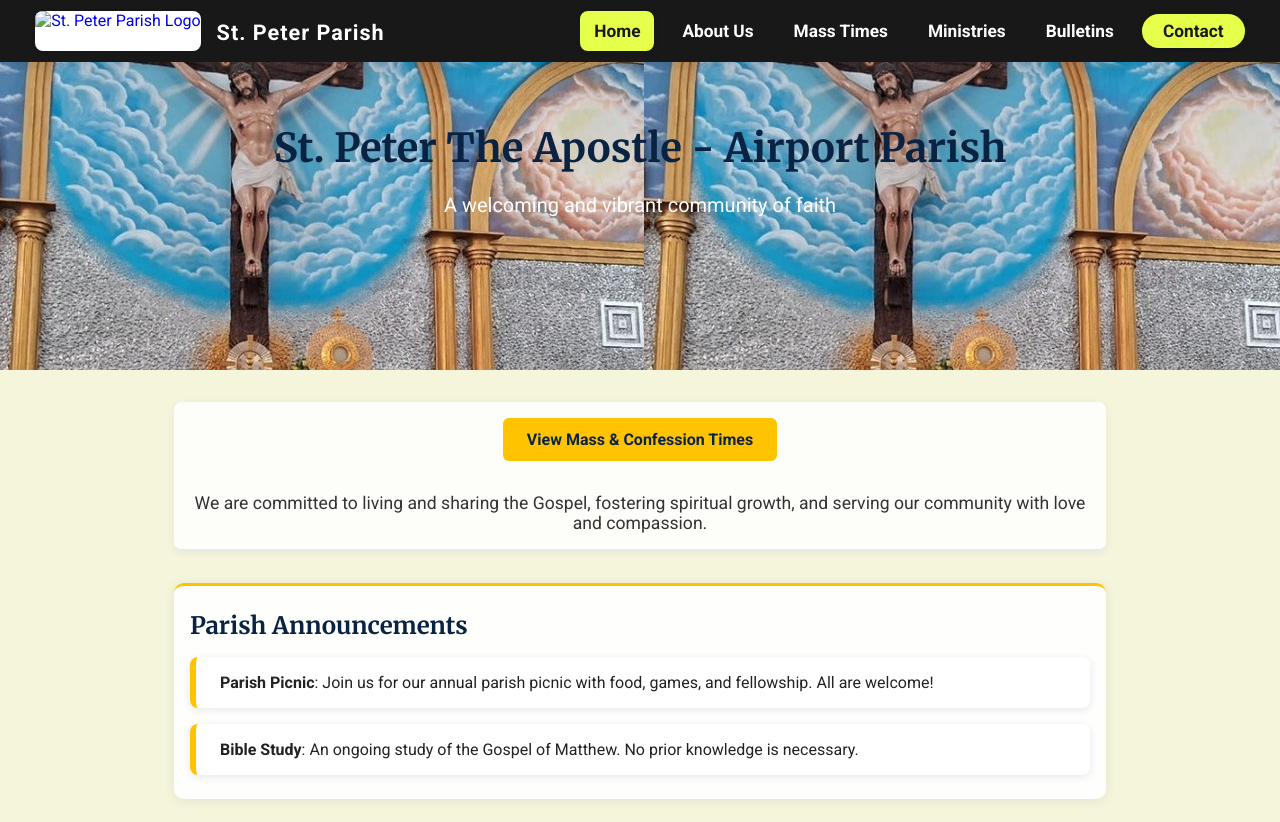
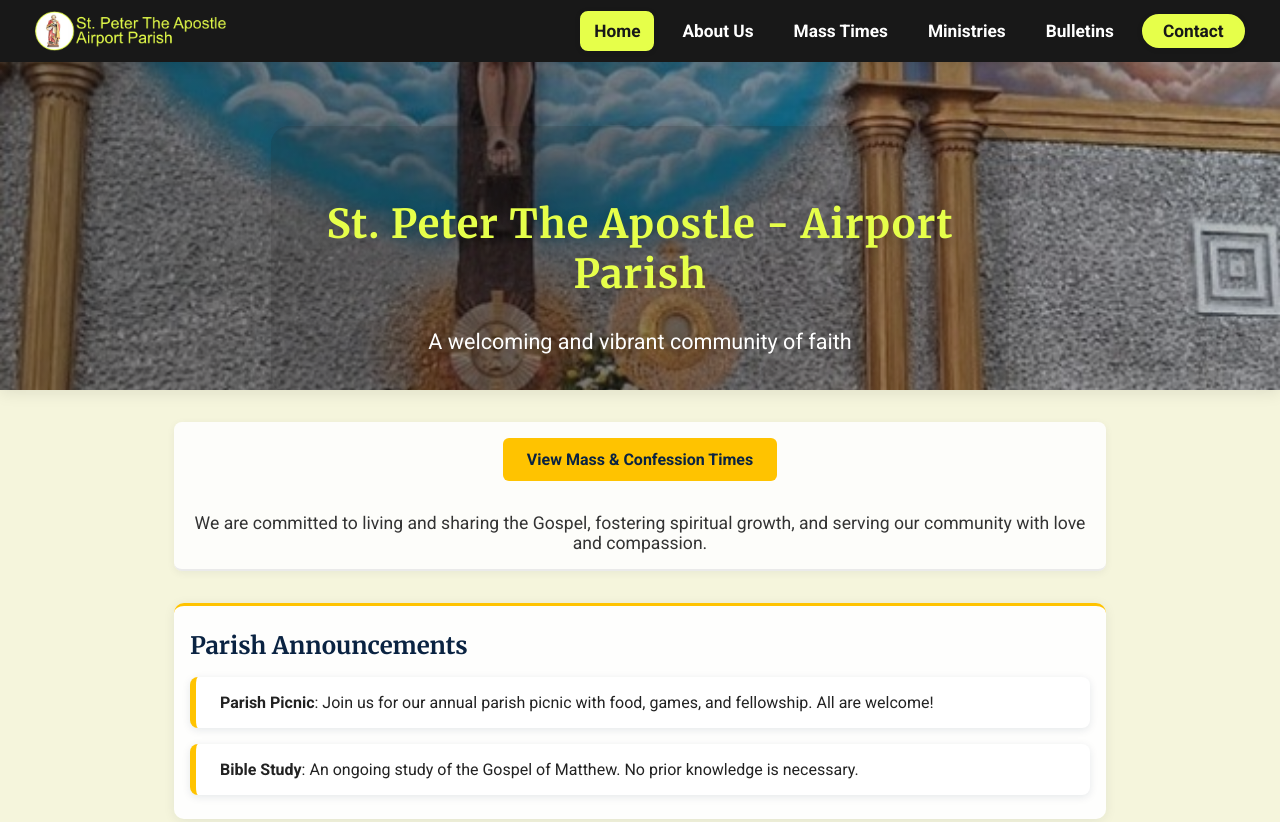
Before and after one commit to Mutale-Kabamba/st-peter, a website: page index.html in a window 1280 px wide. Shown: the top 822 px of the page. Drawn offline with Linux system fonts and the light colour scheme.

Commit message:
Update navigation logo and enhance hero section styling

```diff
--- a/assets/html/nav.html
+++ b/assets/html/nav.html
@@ -1,8 +1,8 @@
 <nav class="main-nav">
   <div class="nav-content">
     <a href="index.html" class="nav-logo">
-      <img src="assets/img/logo.png" alt="St. Peter Parish Logo" height="40" />
-      <span class="nav-title">St. Peter Parish</span>
+      <img src="assets/img/logo2.png" alt="St. Peter Parish Logo" height="52" />
+      <span class="nav-title"></span>
     </a>
     <ul class="nav-links" id="nav-links">
   <li><a href="index.html" class="nav-link" id="nav-home">Home</a></li>
@@ -51,13 +51,13 @@
     text-decoration: none;
   }
   .nav-logo img {
-    height: 40px;
-    width: auto;
-    border-radius: 8px;
-    background: #fff;
-    box-shadow: 0 1px 4px rgba(0,0,0,0.08);
-    object-fit: contain;
-    margin-right: 0.3rem;
+  height: 40px;
+  width: auto;
+  border-radius: 8px;
+  background: transparent;
+  box-shadow: none;
+  object-fit: contain;
+  margin-right: 0.3rem;
   }
   .nav-title {
     color: #fff;
--- a/index.html
+++ b/index.html
@@ -20,9 +20,10 @@
 
   <!-- Hero Section -->
   <section class="hero" style="background-image: url('assets/img/hero-church.jpg');">
+    <div class="hero-overlay"></div>
     <div class="hero-content">
-      <h2>St. Peter The Apostle - Airport Parish</h2>
-      <p class="subtitle">A welcoming and vibrant community of faith</p>
+      <h2 class="hero-title">St. Peter The Apostle - Airport Parish</h2>
+      <p class="hero-subtitle">A welcoming and vibrant community of faith</p>
     </div>
   </section>
 
@@ -63,6 +64,78 @@
 
   <!-- Footer -->
   <div id="footer-container"></div>
+  <style>
+    .hero {
+      position: relative;
+      width: 100vw;
+      min-height: 340px;
+      display: flex;
+      align-items: center;
+      justify-content: center;
+      background-size: cover;
+      background-position: center;
+      margin: 0;
+      padding: 0;
+      box-shadow: 0 2px 16px rgba(0,0,0,0.10);
+      border-radius: 0;
+      overflow: hidden;
+    }
+    .hero-overlay {
+      position: absolute;
+      top: 0; left: 0; right: 0; bottom: 0;
+      background: linear-gradient(120deg, rgba(24,24,24,0.55) 0%, rgba(24,24,24,0.25) 100%);
+      z-index: 1;
+    }
+    .hero-content {
+      position: relative;
+      z-index: 2;
+      text-align: center;
+      width: 100%;
+      max-width: 700px;
+      margin: 0 auto;
+      padding: 2.5rem 1.2rem;
+      color: #fff;
+      display: flex;
+      flex-direction: column;
+      align-items: center;
+      justify-content: center;
+      background: rgba(24,24,24,0.18);
+      border-radius: 18px;
+      box-shadow: 0 2px 16px rgba(0,0,0,0.10);
+    }
+    .hero-title {
+      font-family: 'Merriweather', serif;
+      font-size: 2.7rem;
+      font-weight: 700;
+      margin-bottom: 0.7rem;
+      color: #e6ff4a;
+      text-shadow: 0 2px 12px rgba(0,0,0,0.18);
+      letter-spacing: 1px;
+    }
+    .hero-subtitle {
+      font-family: 'Roboto', sans-serif;
+      font-size: 1.35rem;
+      font-weight: 400;
+      margin-bottom: 0;
+      color: #fff;
+      text-shadow: 0 1px 8px rgba(0,0,0,0.18);
+    }
+    @media (max-width: 900px) {
+      .hero {
+        min-height: 220px;
+      }
+      .hero-title {
+        font-size: 1.7rem;
+      }
+      .hero-content {
+        padding: 1.2rem 0.5rem;
+      }
+      .hero-subtitle {
+        font-size: 1rem;
+      }
+    }
+  </style>
+  <script src="assets/js/main.js"></script>
   <script src="assets/js/main.js"></script>
 </body>
 </html>
```
Also changed, not shown: assets/img/logo1.png (added), assets/img/logo2.png (added), assets/img/logo3.png (added).
